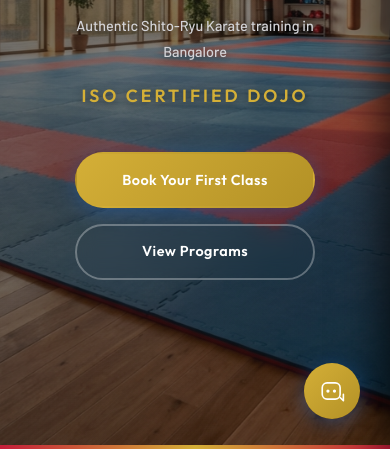
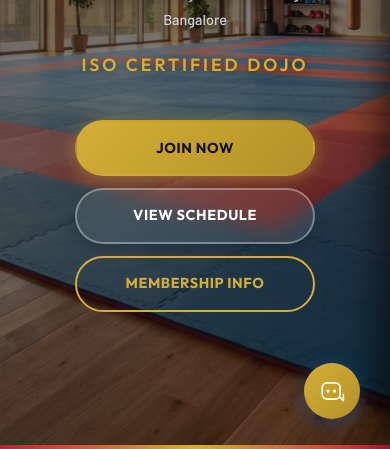
Before and after one commit to Adhiraaj-Deb/client_1, a website: page public/index.html in a window 390 px wide. Shown: the part 395-844 px from the top of the page. Drawn offline with nearby package versions, Linux system fonts and the light colour scheme.

Commit message:
Add 3 hero CTA buttons: Join Now, View Schedule, Membership Info

```diff
--- a/public/index.html
+++ b/public/index.html
@@ -113,8 +113,21 @@
                 <p class="hero-tagline" style="margin-bottom: 1rem;">Authentic Shito-Ryu Karate training in Bangalore</p>
                 <p class="hero-tagline" style="color: var(--color-accent); font-family: var(--font-heading); font-size: 1.1rem; font-weight: 600; letter-spacing: 3px; text-transform: uppercase;">ISO Certified Dojo</p>
                 <div class="hero-cta">
-                    <a href="#programs" class="btn btn-primary">Book Your First Class</a>
-                    <a href="#programs" class="btn btn-secondary">View Programs</a>
+                    <a href="#contact"
+                       class="btn btn-cta-primary"
+                       aria-label="Join Right Strike Martial Arts Club now">
+                        Join Now
+                    </a>
+                    <a href="#programs"
+                       class="btn btn-cta-secondary"
+                       aria-label="View our training schedule and programs">
+                        View Schedule
+                    </a>
+                    <a href="#programs"
+                       class="btn btn-cta-tertiary"
+                       aria-label="Learn about membership plans and pricing">
+                        Membership Info
+                    </a>
                 </div>
             </div>
         </div>
--- a/public/styles.css
+++ b/public/styles.css
@@ -891,18 +891,116 @@
     flex-wrap: wrap;
 }
 
-.hero-cta .btn-primary {
+/* ===================================
+   Hero CTA Buttons — 3-Button System
+   =================================== */
+
+/* Shared foundation */
+.btn-cta-primary,
+.btn-cta-secondary,
+.btn-cta-tertiary {
+    display: inline-flex;
+    align-items: center;
+    justify-content: center;
+    padding: 0.85rem 2rem;
+    border-radius: var(--radius-full);
+    font-family: var(--font-heading);
+    font-size: 0.95rem;
+    font-weight: 700;
+    letter-spacing: 0.6px;
+    text-transform: uppercase;
+    cursor: pointer;
+    transition: transform 0.2s ease, box-shadow 0.2s ease, background 0.2s ease, color 0.2s ease, border-color 0.2s ease;
+    border: 2px solid transparent;
+    text-decoration: none;
+    -webkit-tap-highlight-color: transparent;
+}
+
+/* Focus ring for accessibility */
+.btn-cta-primary:focus-visible,
+.btn-cta-secondary:focus-visible,
+.btn-cta-tertiary:focus-visible {
+    outline: 3px solid var(--color-accent);
+    outline-offset: 3px;
+}
+
+/* --- 1. Join Now — Gold gradient, strongest visual weight --- */
+.btn-cta-primary {
+    background: linear-gradient(135deg, #d4af37 0%, #b39126 100%);
+    color: #111111;
+    box-shadow: 0 4px 18px rgba(212, 175, 55, 0.45);
+    border-color: transparent;
+}
+
+.btn-cta-primary:hover {
+    transform: translateY(-3px);
+    box-shadow: 0 8px 28px rgba(212, 175, 55, 0.65);
+    background: linear-gradient(135deg, #e6c55a 0%, #c9a32e 100%);
+}
+
+.btn-cta-primary:active {
+    transform: translateY(-1px);
+    box-shadow: 0 4px 14px rgba(212, 175, 55, 0.45);
+}
+
+/* --- 2. View Schedule — Ghost / frosted glass --- */
+.btn-cta-secondary {
+    background: rgba(255, 255, 255, 0.08);
     color: #ffffff;
-    box-shadow: 0 4px 20px rgba(30, 90, 172, 0.5);
-}
-
-.hero-cta .btn-primary:hover {
-    box-shadow: 0 6px 30px rgba(30, 90, 172, 0.7);
-    transform: translateY(-2px);
-}
-
-.hero-cta .btn-secondary {
+    border-color: rgba(255, 255, 255, 0.35);
     backdrop-filter: blur(10px);
+    -webkit-backdrop-filter: blur(10px);
+    box-shadow: 0 4px 14px rgba(0, 0, 0, 0.2);
+}
+
+.btn-cta-secondary:hover {
+    background: rgba(255, 255, 255, 0.16);
+    border-color: rgba(255, 255, 255, 0.65);
+    transform: translateY(-3px);
+    box-shadow: 0 8px 22px rgba(0, 0, 0, 0.3);
+}
+
+.btn-cta-secondary:active {
+    transform: translateY(-1px);
+    background: rgba(255, 255, 255, 0.12);
+}
+
+/* --- 3. Membership Info — Gold outline --- */
+.btn-cta-tertiary {
+    background: transparent;
+    color: var(--color-accent);
+    border-color: var(--color-accent);
+    box-shadow: 0 0 0 rgba(212, 175, 55, 0);
+}
+
+.btn-cta-tertiary:hover {
+    background: var(--color-accent);
+    color: #111111;
+    box-shadow: 0 6px 20px rgba(212, 175, 55, 0.4);
+    transform: translateY(-3px);
+}
+
+.btn-cta-tertiary:active {
+    transform: translateY(-1px);
+    box-shadow: 0 3px 10px rgba(212, 175, 55, 0.3);
+}
+
+/* Mobile — stack and go full-width */
+@media (max-width: 600px) {
+    .hero-cta {
+        flex-direction: column;
+        align-items: stretch;
+        gap: 0.75rem;
+        padding: 0 1rem;
+    }
+
+    .btn-cta-primary,
+    .btn-cta-secondary,
+    .btn-cta-tertiary {
+        width: 100%;
+        padding: 0.9rem 1.5rem;
+        font-size: 0.9rem;
+    }
 }
 
 /* ===================================
```
